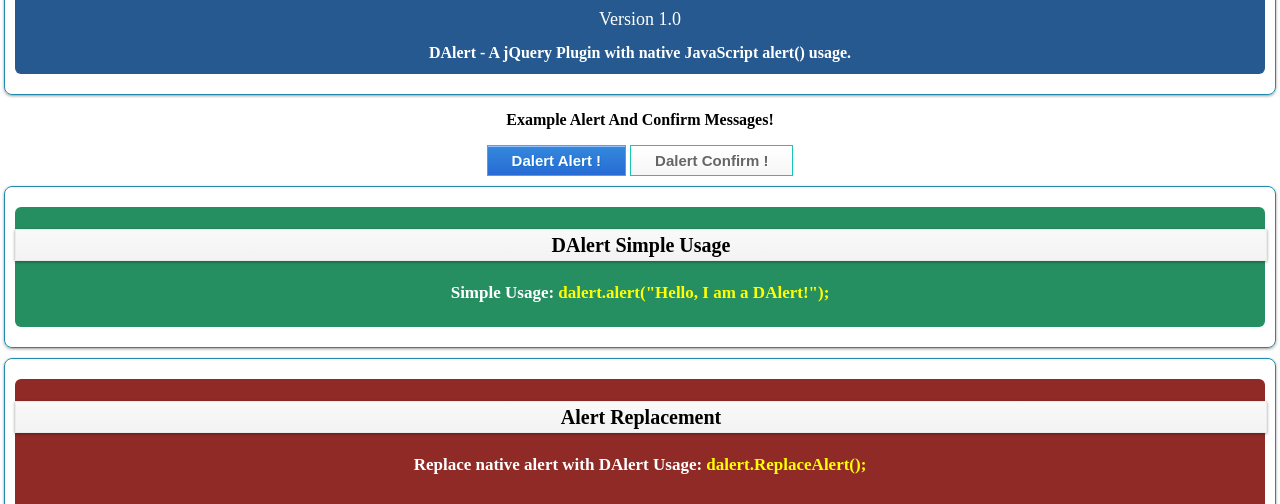
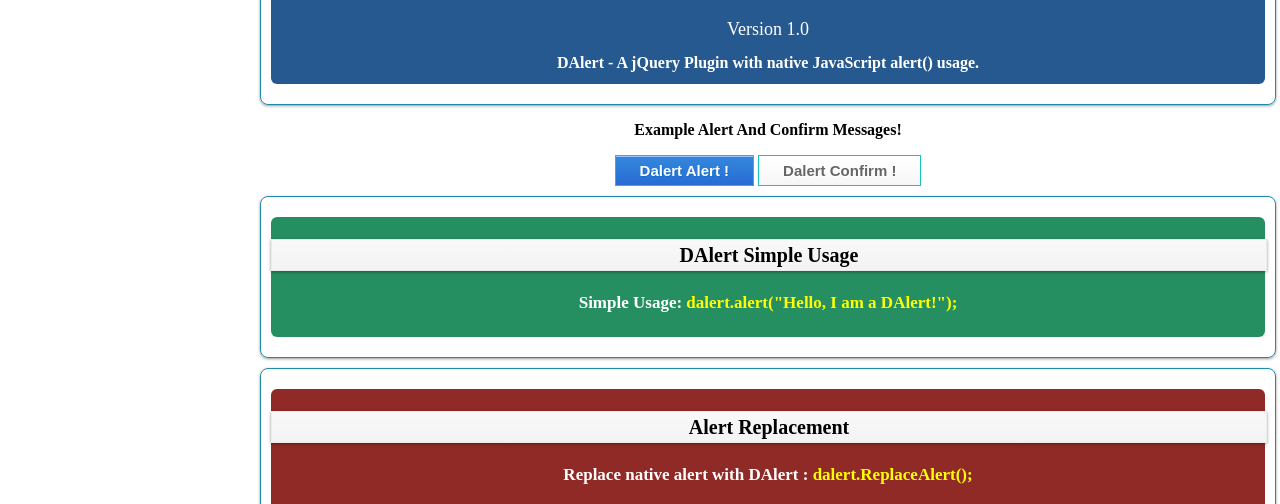
Before and after one commit to andrewdex/dalert, a plain HTML site: page index.html in a window 1280 px wide. Shown: the part 169-673 px from the top of the page. Drawn offline with Linux system fonts and the light colour scheme.

Commit message:
Making the layout much user friendly

```diff
--- a/index.html
+++ b/index.html
@@ -21,7 +21,7 @@
       <li><a href="./index.html">Features</a></li>
     </ul>
   </div>
-
+  <div class="layrightOnly">
   <div class="content">
     <div class="dxsection">
       <p class="dxheader1">DAlert</p>
@@ -52,7 +52,7 @@
 			<div class="dxsection redsec">
 				<p class="topic">Alert Replacement</p>
 				<p class="fancytext fontwhite">
-					Replace native alert with DAlert Usage: <span class="fontyellow">dalert.ReplaceAlert();</span>
+					Replace native alert with DAlert : <span class="fontyellow">dalert.ReplaceAlert();</span>
 				</p>
 				<p class="dxheader1 fontwhite">Then</p>
 				<p class="fancytext fontwhite">
@@ -61,10 +61,9 @@
 				</p>
 			</div>
 		</div>
+		</div>
 
 		<div align="center" style="width: 100%">
-
-
 
 			<div class="layleft">
 
```
